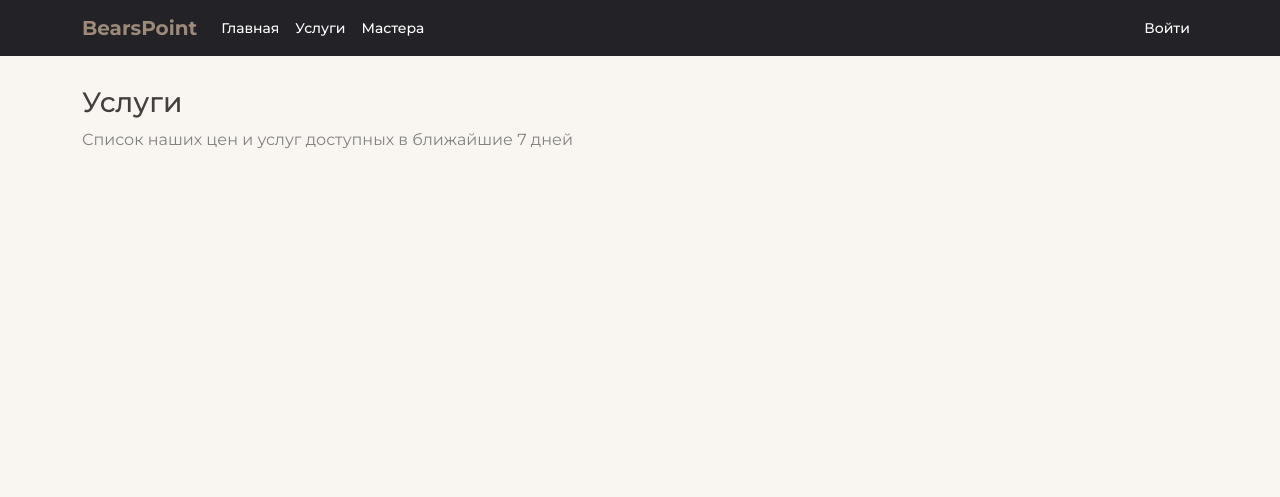
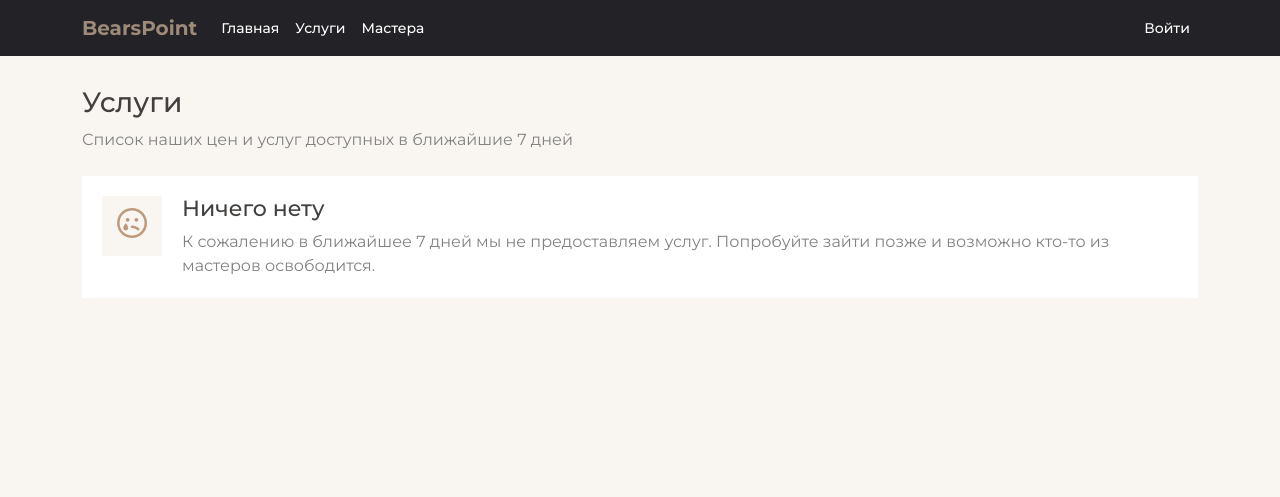
Before and after one commit to ElveeBolt/bearspoint, a Django app: page /services/ in a window 1280 px wide. Shown: the top 497 px of the page. Run offline with Django 4.2, Linux system fonts and the light colour scheme; data that the repository does not hold is empty; some libraries are stand-ins or nearby versions.

Commit message:
Added message for empty service list in Services page

```diff
--- a/static/css/main.css
+++ b/static/css/main.css
@@ -185,6 +185,30 @@ h2{
     font-size: 14px;
 }
 
+.card-empty{
+    position: relative;
+    padding-left: 100px;
+}
+
+.card-empty h2{
+    font-size: 22px;
+}
+
+.card-empty .icon {
+    background: var(--main-bg);
+    width: 60px;
+    height: 60px;
+    display: flex;
+    align-items: center;
+    justify-content: center;
+    font-size: 30px;
+    line-height: 1;
+    left: 20px;
+    top: 20px;
+    position: absolute;
+    color: var(--main-color-hover);
+}
+
 .rang-span{
     padding: 5px 10px;
     background: var(--main-bg);
--- a/templates/service/service_list.html
+++ b/templates/service/service_list.html
@@ -6,6 +6,7 @@
         <h1>{{ title }}</h1>
         <div class="subtitle text-muted">{{ subtitle }}</div>
     </div>
+    {% if service_list %}
     <div class="row">
         {% for service in service_list %}
         <div class="col-6">
@@ -23,5 +24,15 @@
         </div>
         {% endfor %}
     </div>
+    {% else %}
+    <div class="card card-empty">
+        <div class="icon"><i class="fi fi-rr-sad-tear"></i></div>
+        <h2>Ничего нету</h2>
+        <div class="text-muted">
+            К сожалению в ближайшее 7 дней мы не предоставляем услуг.
+            Попробуйте зайти позже и возможно кто-то из мастеров освободится.
+        </div>
+    </div>
+    {% endif %}
 </div>
 {% endblock content %}
```
